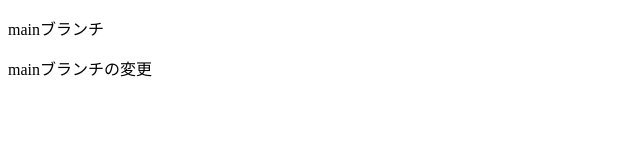
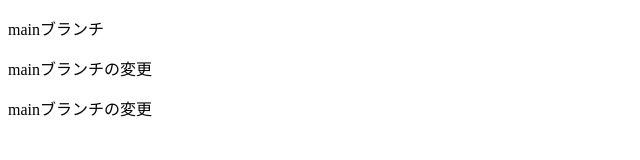
Before and after one commit to okamoto0922/sub_branch, a plain HTML site: page index.html in a window 1280 px wide. Shown: the whole page, without its empty margins (0-640 px from the left). Drawn offline with Linux system fonts and the light colour scheme.

Commit message:
Update index.html

```diff
--- a/index.html
+++ b/index.html
@@ -8,5 +8,6 @@
 <body>
     <p>mainブランチ</p>
     <p>mainブランチの変更</p>
+    <p>mainブランチの変更</p>
 </body>
 </html>
```
